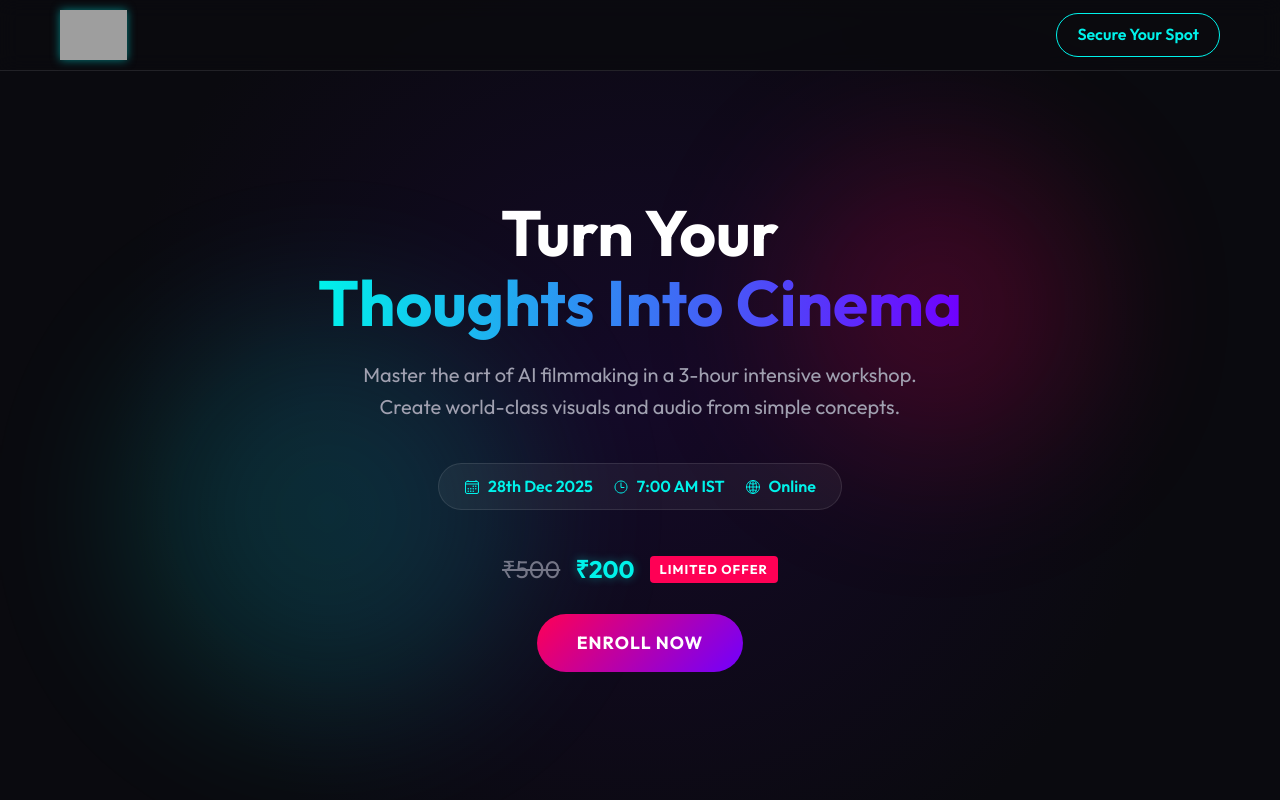
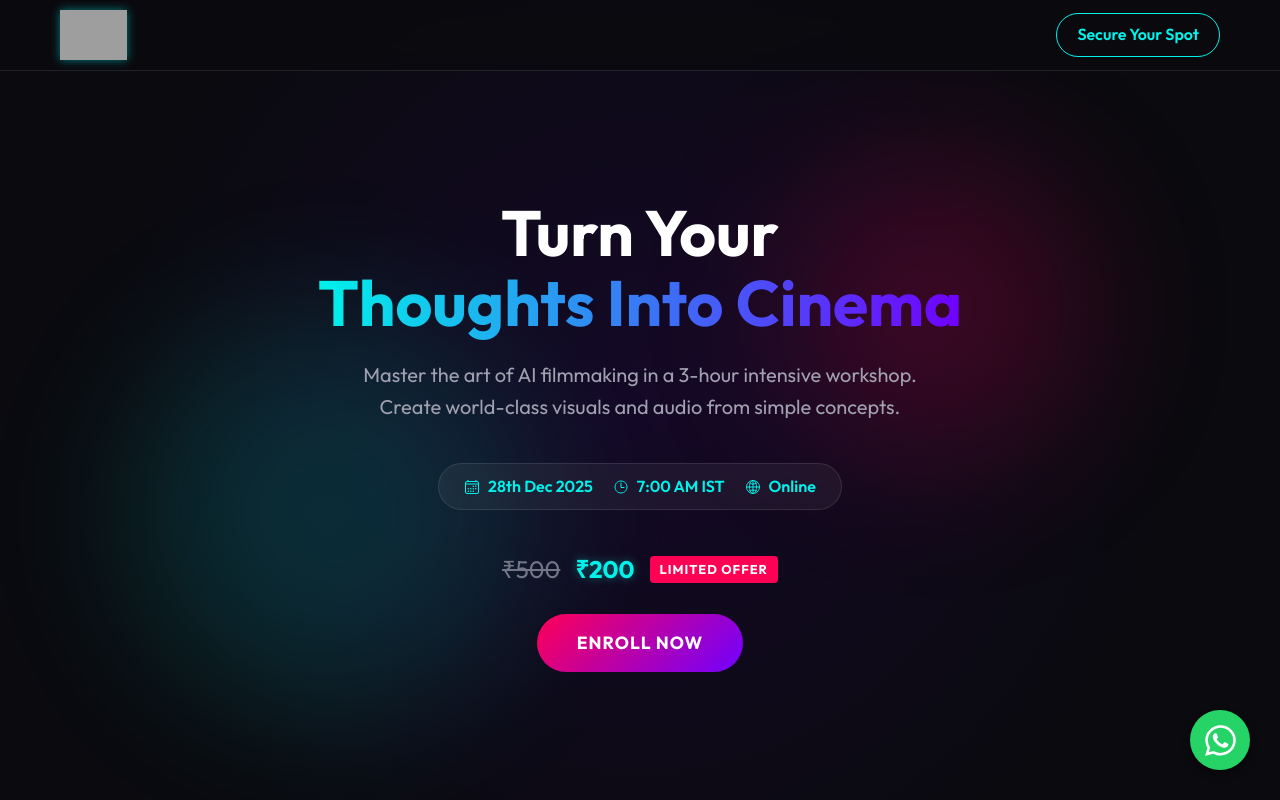
Before and after one commit to hariskilikotu/aifilmmaking, a website: page index.html in a window 1280 px wide. Shown: the top 800 px of the page. Drawn offline with nearby package versions, Linux system fonts and the light colour scheme; grey boxes are pictures that could not be loaded.

Commit message:
whatsapp integration

```diff
--- a/index.html
+++ b/index.html
@@ -274,6 +274,12 @@
         </div>
     </footer>
 
+    <!-- WhatsApp Floating Button -->
+    <a href="https://chat.whatsapp.com/Ik0Ph82ZGmp5YDMobiMksT" class="whatsapp-float" target="_blank"
+        title="Join our WhatsApp Group">
+        <ion-icon name="logo-whatsapp"></ion-icon>
+    </a>
+
     <script src="script.js"></script>
 </body>
 
--- a/style.css
+++ b/style.css
@@ -643,3 +643,30 @@ footer {
         left: 0;
     }
 }
+
+/* WhatsApp Floating Button */
+.whatsapp-float {
+    position: fixed;
+    width: 60px;
+    height: 60px;
+    bottom: 30px;
+    right: 30px;
+    background-color: #25d366;
+    color: #fff;
+    border-radius: 50px;
+    text-align: center;
+    font-size: 35px;
+    display: flex;
+    align-items: center;
+    justify-content: center;
+    box-shadow: 0 4px 10px rgba(0, 0, 0, 0.3);
+    z-index: 1000;
+    transition: all 0.3s ease;
+}
+
+.whatsapp-float:hover {
+    transform: scale(1.1);
+    box-shadow: 0 6px 15px rgba(37, 211, 102, 0.5);
+    background-color: #20bd5a;
+    color: #fff;
+}
```
